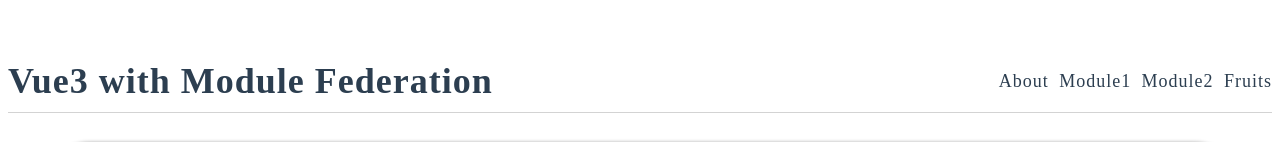
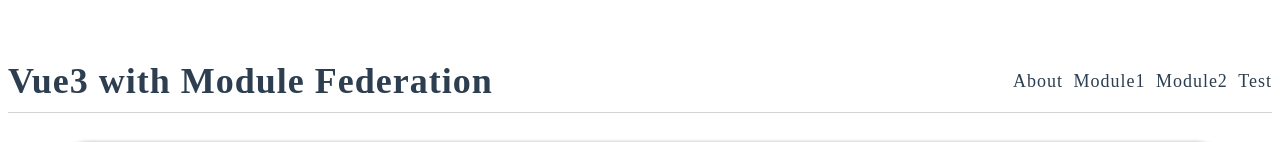
Before and after one commit to rastislavsvoboda/webpack-example-js-2-app-shell, a Vue app: page / in a window 1280 px wide. Shown: the top 142 px of the page. Built offline with nearby package versions, Linux system fonts and the light colour scheme.

Commit message:
TestComponent and changed routing

```diff
--- a/src/components/AppHeader.vue
+++ b/src/components/AppHeader.vue
@@ -7,13 +7,13 @@
           <router-link to="/about">About</router-link>
         </li>
         <li>
-          <router-link to="/module1">Module1</router-link>
+          <router-link to="/person/edit/1">Module1</router-link>
         </li>
         <li>
           <router-link to="/persondetail/2">Module2</router-link>
         </li>
         <li>
-          <router-link to="/fruits">Fruits</router-link>
+          <router-link to="/test">Test</router-link>
         </li>
       </ul>
     </nav>
--- a/src/components/FruitList.vue
+++ /dev/null
@@ -1,23 +0,0 @@
-<template>
-  <div>Fruits</div>
-  <button @click="inc()">Clicked {{ countState.count }} times</button>
-</template>
-
-<script>
-import { clickStore } from "appshell/Store";
-export default {
-  setup() {
-    const inc = () => {
-      clickStore.incrementCount();
-      clickStore.getState().count++;
-    };
-
-    return {
-      countState: clickStore.getState(),
-      inc,
-    };
-  },
-};
-</script>
-
-<style lang="scss" scoped></style>
--- /dev/null
+++ b/src/components/TestComponent.vue
@@ -0,0 +1,45 @@
+<template>
+  <div>
+    <div>Test</div>
+    <button @click="inc()">Clicked {{ countState.count }} times</button>
+  </div>
+
+  <div>
+    <input type="text" v-model="route" />
+    <button @click="gotoClicked">GO</button>
+  </div>
+</template>
+
+<script>
+import { reactive, toRefs } from "vue";
+import { useRouter } from "vue-router";
+import { clickStore } from "appshell/Store";
+
+export default {
+  setup() {
+    const router = useRouter();
+
+    const inc = () => {
+      clickStore.incrementCount();
+      clickStore.getState().count++;
+    };
+
+    const state = reactive({
+      route: "/person/edit/1",
+    });
+
+    function gotoClicked() {
+      router.push({ path: state.route });
+    }
+
+    return {
+      countState: clickStore.getState(),
+      inc,
+      gotoClicked,
+      ...toRefs(state),
+    };
+  },
+};
+</script>
+
+<style lang="scss" scoped></style>
--- a/src/router/index.js
+++ b/src/router/index.js
@@ -2,7 +2,7 @@ import { createRouter, createWebHistory } from "vue-router";
 import Home from "Views/Home.vue";
 import EditPersonBasic from "module1/EditPersonBasic";
 import PersonDetail from "module2/PersonDetail";
-import FruitList from "Components/FruitList.vue";
+import TestComponent from "Components/TestComponent.vue";
 
 const routes = [
   {
@@ -20,7 +20,7 @@ const routes = [
       import(/* webpackChunkName: "about" */ "Views/About.vue"),
   },
   {
-    path: "/module1",
+    path: "/person/edit/:id",
     name: "Module1",
     component: EditPersonBasic
   },
@@ -31,9 +31,9 @@ const routes = [
     component: PersonDetail
   },
   {
-    path: "/fruits",
-    name: "Fruits",
-    component: FruitList,
+    path: "/test",
+    name: "Test",
+    component: TestComponent,
   },];
 
 const router = createRouter({
```
